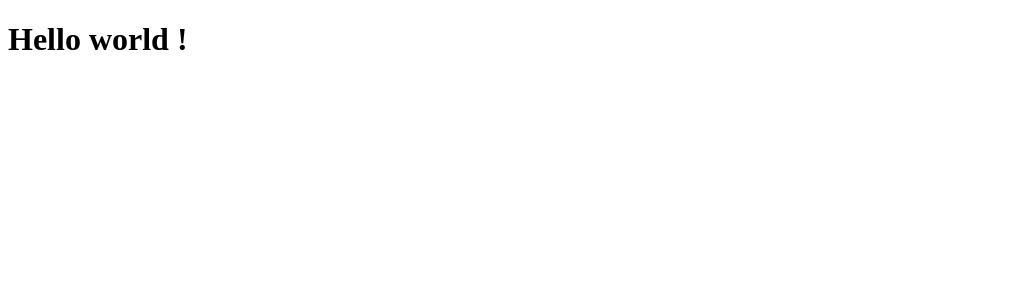
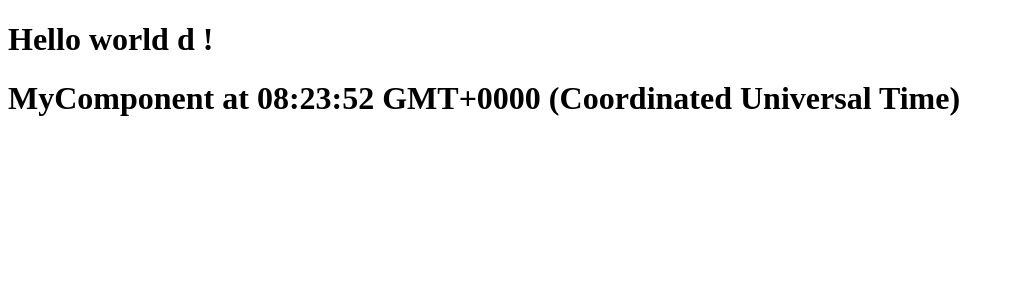
Before and after one commit to silicogen/tabata.kytxa.ru, a React app: page / in a window 1280 px wide. Shown: the top 300 px of the page, without its empty margins (0-1014 px from the left). Built offline with nearby package versions, Linux system fonts and the light colour scheme.

Commit message:
MyComponent

```diff
--- a/src/App.tsx
+++ b/src/App.tsx
@@ -1,8 +1,10 @@
 import React from 'react'
 import './App.css'
+import { MyComponent } from './MyComponent'
 
 const _App: React.FC = () => <>
-    <h1>Hello world            !</h1>
+    <h1>Hello world     d       !</h1>
+    <MyComponent />
 </>
 
 
--- /dev/null
+++ b/src/MyComponent.tsx
@@ -0,0 +1,8 @@
+import React from 'react'
+
+export const MyComponent: React.FC = () => {
+    const time = new Date().toTimeString();
+    return <>
+        <h1>{`MyComponent     at ${time}`}</h1>
+    </>
+}
--- a/webpack.config.js
+++ b/webpack.config.js
@@ -27,5 +27,5 @@ module.exports = {
         extensions: ['.tsx', '.ts', '.js'],
     },
 
-    devtool: 'eval-source-map', // builds high quality source maps
+    devtool: 'eval-source-map',
 }
```
